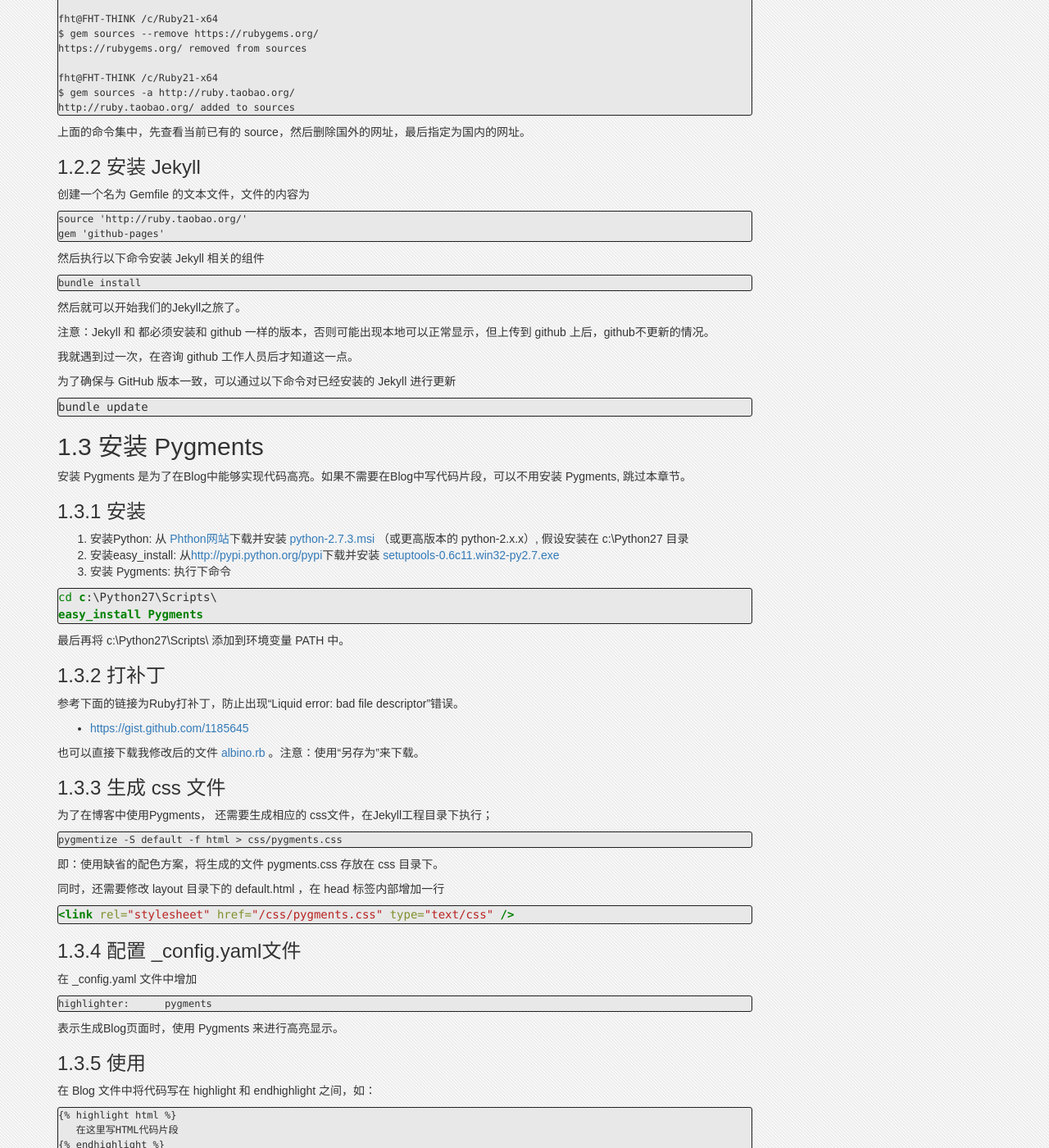
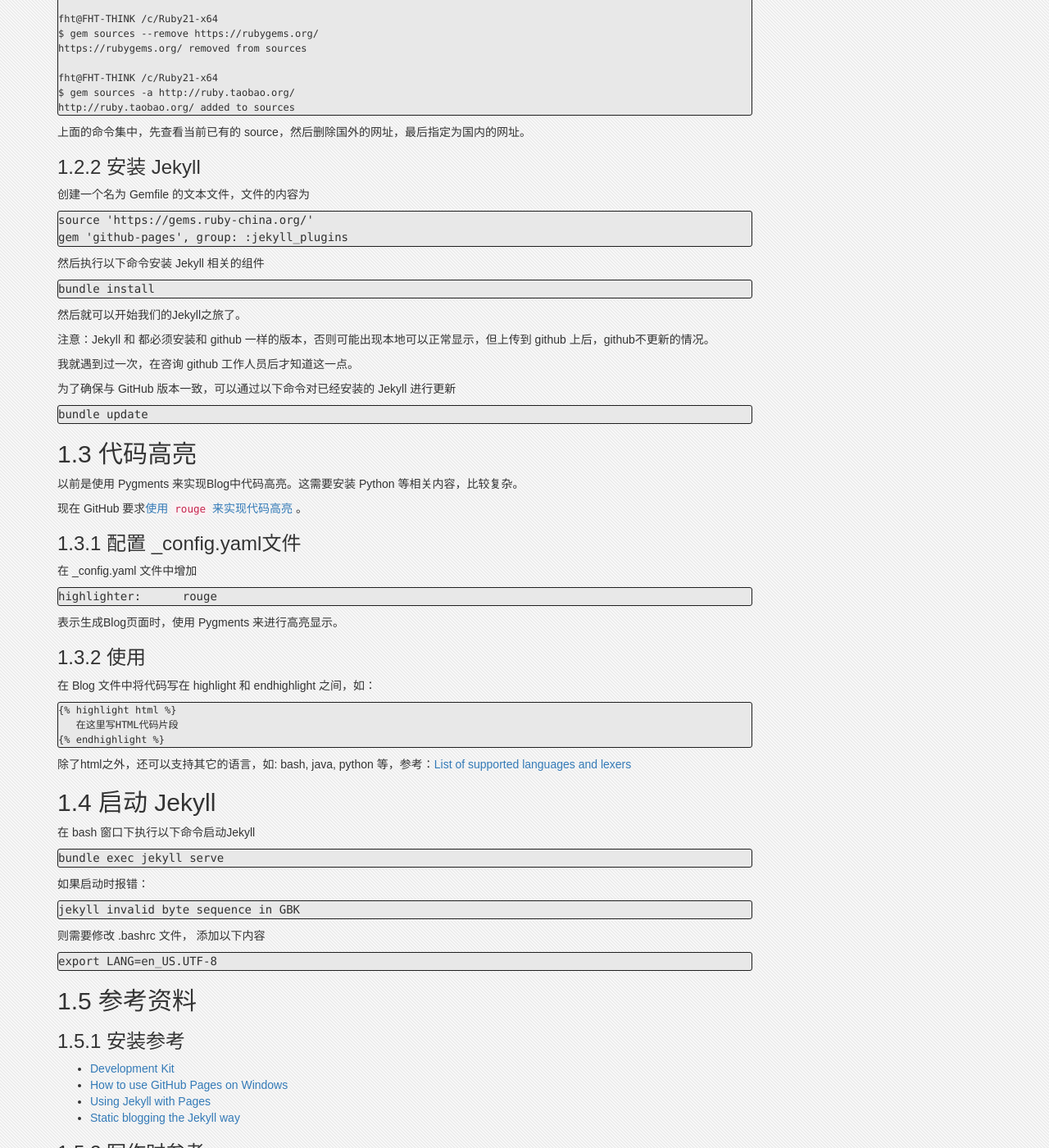
Before and after one commit to fanhongtao/fanhongtao.github.com, a Jekyll site: the page built from _posts/2012-08-30-install-jekyll-on-windows.md, in a window 1280 px wide and 1400 px high, scrolled down 1153 px. Shown: the whole window at 82% size. Built offline with Jekyll 4.4.1, drawn with Linux system fonts in a browser that asks for light colours; nearby versions of some CDN libraries; comment, search, counter and statistics services are not loaded; some of the changed text lies outside the part shown.

Commit message:
GitHub 使用 rouge 而不是 pygments 实现代码高亮

````diff
--- a/_config.yml
+++ b/_config.yml
@@ -1,6 +1,6 @@
 # standard jekyll configuration
 markdown:         kramdown
-highlighter:      pygments
+highlighter:      rouge
 paginate:         10     # the number of post per page
 permalink:        /:year/:month/:day/:title.html
 safe:             true
--- a/_posts/2012-08-30-install-jekyll-on-windows.md
+++ b/_posts/2012-08-30-install-jekyll-on-windows.md
@@ -79,16 +79,16 @@
 
 创建一个名为 Gemfile 的文本文件，文件的内容为
 
-<pre>
-source 'http://ruby.taobao.org/'
-gem 'github-pages'
-</pre>
+```
+source 'https://gems.ruby-china.org/'
+gem 'github-pages', group: :jekyll_plugins
+```
 
 然后执行以下命令安装 Jekyll 相关的组件
 
-<pre>
+```
 bundle install
-</pre>
+```
 
 然后就可以开始我们的Jekyll之旅了。
 
@@ -103,52 +103,22 @@
 {% endhighlight %}
 
 
-## 1.3 安装 Pygments
+## 1.3 代码高亮
 
-安装 Pygments 是为了在Blog中能够实现代码高亮。如果不需要在Blog中写代码片段，可以不用安装 Pygments, 跳过本章节。
+以前是使用 Pygments 来实现Blog中代码高亮。这需要安装 Python 等相关内容，比较复杂。
 
-### 1.3.1 安装
-1. 安装Python: 从 [Phthon网站](http://www.python.org/getit/)下载并安装 [python-2.7.3.msi](http://www.python.org/ftp/python/2.7.3/python-2.7.3.msi) （或更高版本的 python-2.x.x）, 假设安装在 c:\Python27 目录
-2. 安装easy_install: 从[http://pypi.python.org/pypi](http://pypi.python.org/pypi)下载并安装 [setuptools-0.6c11.win32-py2.7.exe](http://pypi.python.org/packages/2.7/s/setuptools/setuptools-0.6c11.win32-py2.7.exe#md5=57e1e64f6b7c7f1d2eddfc9746bbaf20)
-3. 安装 Pygments: 执行下命令
-{% highlight bat %}
-cd c:\Python27\Scripts\
-easy_install Pygments
-{% endhighlight %}
-
-最后再将 c:\Python27\Scripts\ 添加到环境变量 PATH 中。
-
-### 1.3.2 打补丁
-
-参考下面的链接为Ruby打补丁，防止出现“Liquid error: bad file descriptor”错误。
-
-* [https://gist.github.com/1185645](https://gist.github.com/1185645)
-
-也可以直接下载我修改后的文件 [albino.rb](/attachments/albino.rb) 。注意：使用“另存为”来下载。
+现在 GitHub 要求[使用 `rouge` 来实现代码高亮](https://help.github.com/articles/page-build-failed-config-file-error/#fixing-highlighting-errors) 。
 
 
-### 1.3.3 生成 css 文件
+### 1.3.1 配置 \_config.yaml文件
 
-为了在博客中使用Pygments， 还需要生成相应的 css文件，在Jekyll工程目录下执行；
-<pre>
-pygmentize -S default -f html > css/pygments.css
-</pre>
-即：使用缺省的配色方案，将生成的文件 pygments.css 存放在 css 目录下。
-
-同时，还需要修改 layout 目录下的 default.html ，在 head 标签内部增加一行
-
-{% highlight html %}
-<link rel="stylesheet" href="/css/pygments.css" type="text/css" />
-{% endhighlight %}
-
-### 1.3.4 配置 _config.yaml文件
-在 _config.yaml 文件中增加
-<pre>
-highlighter:      pygments
-</pre>
+在 \_config.yaml 文件中增加
+```
+highlighter:      rouge
+```
 表示生成Blog页面时，使用 Pygments 来进行高亮显示。
 
-### 1.3.5 使用
+### 1.3.2 使用
 在 Blog 文件中将代码写在 highlight 和 endhighlight 之间，如：
 <pre>
 {{"{%"}} highlight html %}
@@ -156,27 +126,27 @@
 {{"{%"}} endhighlight %}
 </pre>
 
-除了html之外，还可以支持其它的语言，如: bash, java, python 等，参考：[Available lexers][lexers]
+除了html之外，还可以支持其它的语言，如: bash, java, python 等，参考：[List of supported languages and lexers][lexers]
 
 ## 1.4 启动 Jekyll
 
 在 bash 窗口下执行以下命令启动Jekyll
 
-<pre>
+```
 bundle exec jekyll serve
-</pre>
+```
 
 如果启动时报错：
 
-<pre>
+```
 jekyll invalid byte sequence in GBK
-</pre>
+```
 
 则需要修改 .bashrc 文件， 添加以下内容
 
-<pre>
+```
 export LANG=en_US.UTF-8
-</pre>
+```
 
 ## 1.5 参考资料
 
@@ -194,10 +164,10 @@
 * [YMAL语法](http://www.yaml.org) , [V1.2版本](http://www.yaml.org/spec/1.2/spec.html)
 * [Markdown: Syntax](http://daringfireball.net/projects/markdown/syntax)
 * [Markdown语法说明](http://wowubuntu.com/markdown/)
-* [Available lexers][lexers]
+* [List of supported languages and lexers][lexers]
 
 [ujp]: https://help.github.com/articles/using-jekyll-with-pages
-[lexers]: http://pygments.org/docs/lexers/
+[lexers]: https://github.com/jneen/rouge/wiki/List-of-supported-languages-and-lexers
 
 # 2 在 Bash on Ubuntu on Windows 下安装
 
@@ -207,18 +177,18 @@
 
 如果系统中还没有 gcc 和 make ，则需要先安装。
 
-<pre>
+```
 sudo apt update
 sudo apt-get install gcc make
-</pre>
+```
 
 安装完 gcc 和 make 后，执行如下命令安装 Ruby
 
-<pre>
+```
 sudo apt-add-repository ppa:brightbox/ruby-ng
 sudo apt update
 sudo apt install ruby2.3 ruby2.3-dev
-</pre>
+```
 
 ## 2.2 安装 Bundler 及 Jekyll
 
@@ -226,65 +196,57 @@
 
 执行以下命令
 
-<pre>
+```
 sudo gem install bundler
-</pre>
+```
 
 ### 2.2.2 安装 Jekyll
 
 在执行 “bundle install” 的过程中，编译nokogiri时会提示找不到 zlib.h，所以先安装 libz-dev。
 
-<pre>
+```
 sudo apt-get install libz-dev
-</pre>
-
+```
 再创建一个名为 Gemfile 的文本文件，文件的内容为
 
-<pre>
+```
 source 'https://gems.ruby-china.org/'
 gem 'github-pages', group: :jekyll_plugins
-</pre>
+```
 
 然后执行以下命令安装 Jekyll 相关的组件
 
-<pre>
+```
 sudo bundle install
-</pre>
+```
 
-## 2.3 安装 Pygments
-
-执行下命令
-
-<pre>
-sudo apt-get install python-setuptools
-sudo easy_install Pygments
-</pre>
-
-## 2.4 安装 nodejs
+## 2.3 安装 nodejs
 
 在运行 Jekyll 时，会提示没有 JavaScript 运行环境，并给出了一些可选项，我选择安装 nodejs。
 
-<pre>
+```
 sudo apt-get install nodejs
-</pre>
+```
 
-## 2.5 启动 Jekyll
+## 2.4 启动 Jekyll
 
 执行以下命令启动Jekyll
 
-<pre>
+```
 bundle exec jekyll serve
-</pre>
+```
 
 注意：由于Windows提供的 Ubuntu 子系统还有一个Bug:  [Filesystem watchers like libinotify do not work](https://github.com/Microsoft/BashOnWindows/issues/216) ，所以启动命令需要增加一个参数。
 
-<pre>
+```
 bundle exec jekyll serve --no-watch
-</pre>
+```
 
 这意味着，如果修改了文件， Jekyll无法实时更新，只能通过重启 Jekyll 来查看更新后的效果。
 
-## 2.6 参考资料
+> Note: Windows 10  Version 1703 （创意者更新）已经修改了该Bug。
+
+## 2.5 参考资料
 
 * [Setting up your GitHub Pages site locally with Jekyll](https://help.github.com/articles/setting-up-your-github-pages-site-locally-with-jekyll/)
 * [Linux下安装jekyll](http://www.cnblogs.com/ee2213/p/3915243.html)
````
